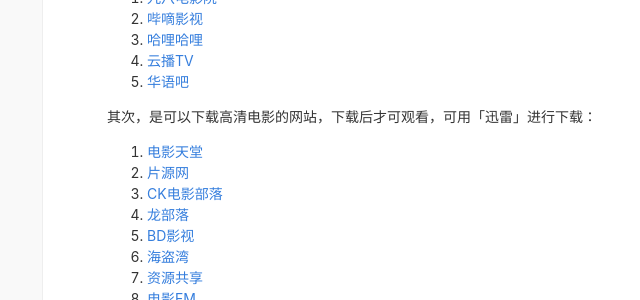
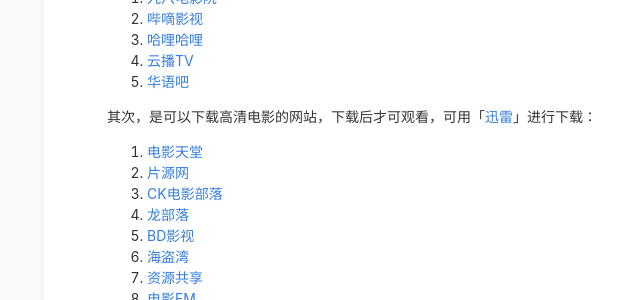
Before and after one commit to rengui520/rengui520.github.io, a Jekyll site: the page built from _posts/2019-02-07-movie.md, in a window 1280 px wide. Shown: the part 643-943 px from the top of the page, without its empty margins (214-854 px from the left). Built offline with Jekyll 4.4.1, drawn with Linux system fonts in a browser that asks for light colours; nearby versions of some CDN libraries; part of the change alters nothing that is shown.

```diff
--- a/_posts/2019-02-07-movie.md
+++ b/_posts/2019-02-07-movie.md
@@ -1,5 +1,5 @@
 ---
-title:  电影网站
+title:  电影网站汇总
 date:   2019-02-07 12:00:00
 ---
 
@@ -15,7 +15,7 @@ date:   2019-02-07 12:00:00
 4. <a href="https://www.yunbtv.com/">云播TV</a>
 5. <a href="http://wx.hyb3333.com/">华语吧</a>
 
-其次，是可以下载高清电影的网站，下载后才可观看，可用「迅雷」进行下载：
+其次，是可以下载高清电影的网站，下载后才可观看，可用「<a href="http://www.xunlei.com/">迅雷</a>」进行下载：
 6. <a href="https://www.dy2018.com/">电影天堂</a>
 7. <a href="http://pianyuan.net/">片源网</a>
 8. <a href="http://www.ck180.net/">CK电影部落</a>
```
